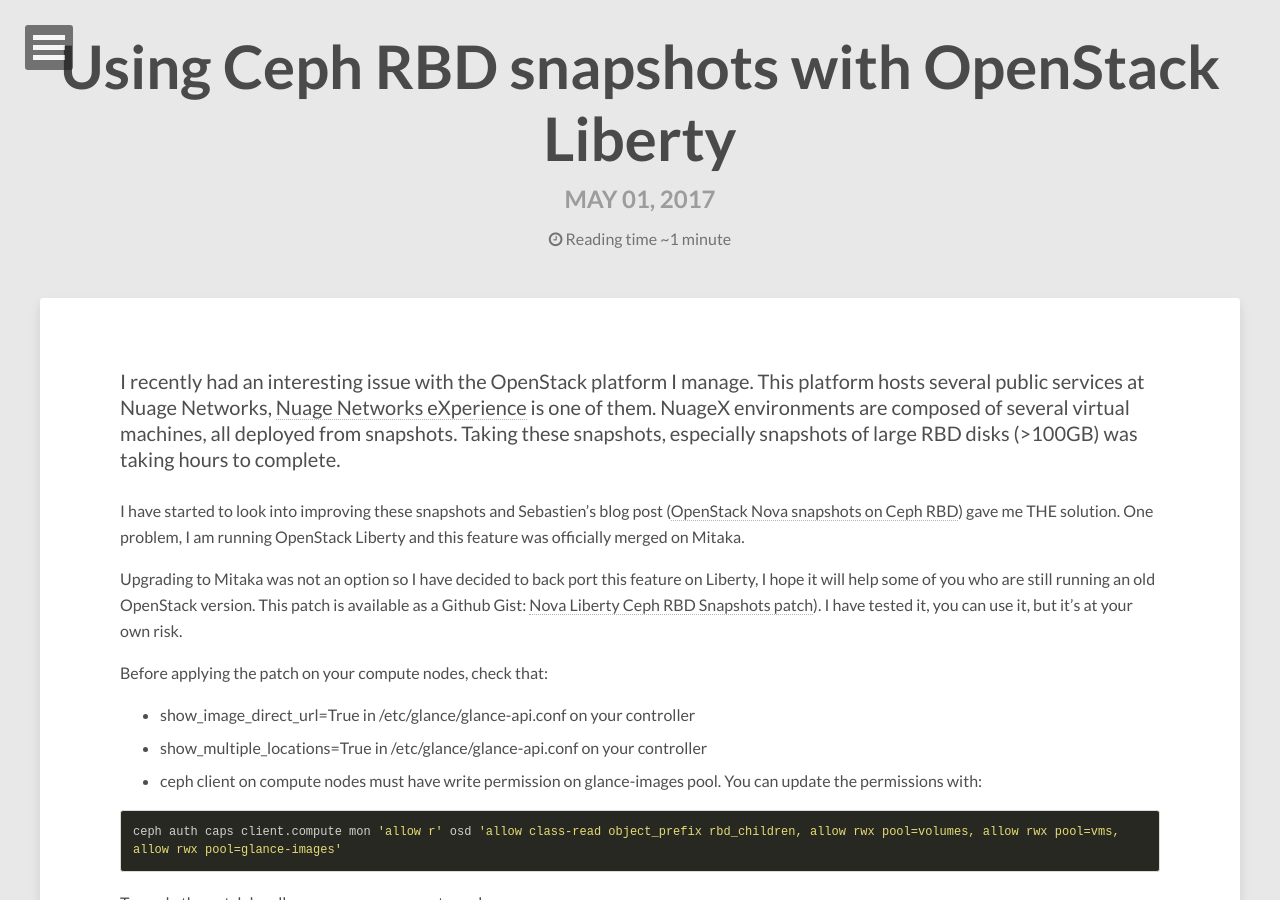
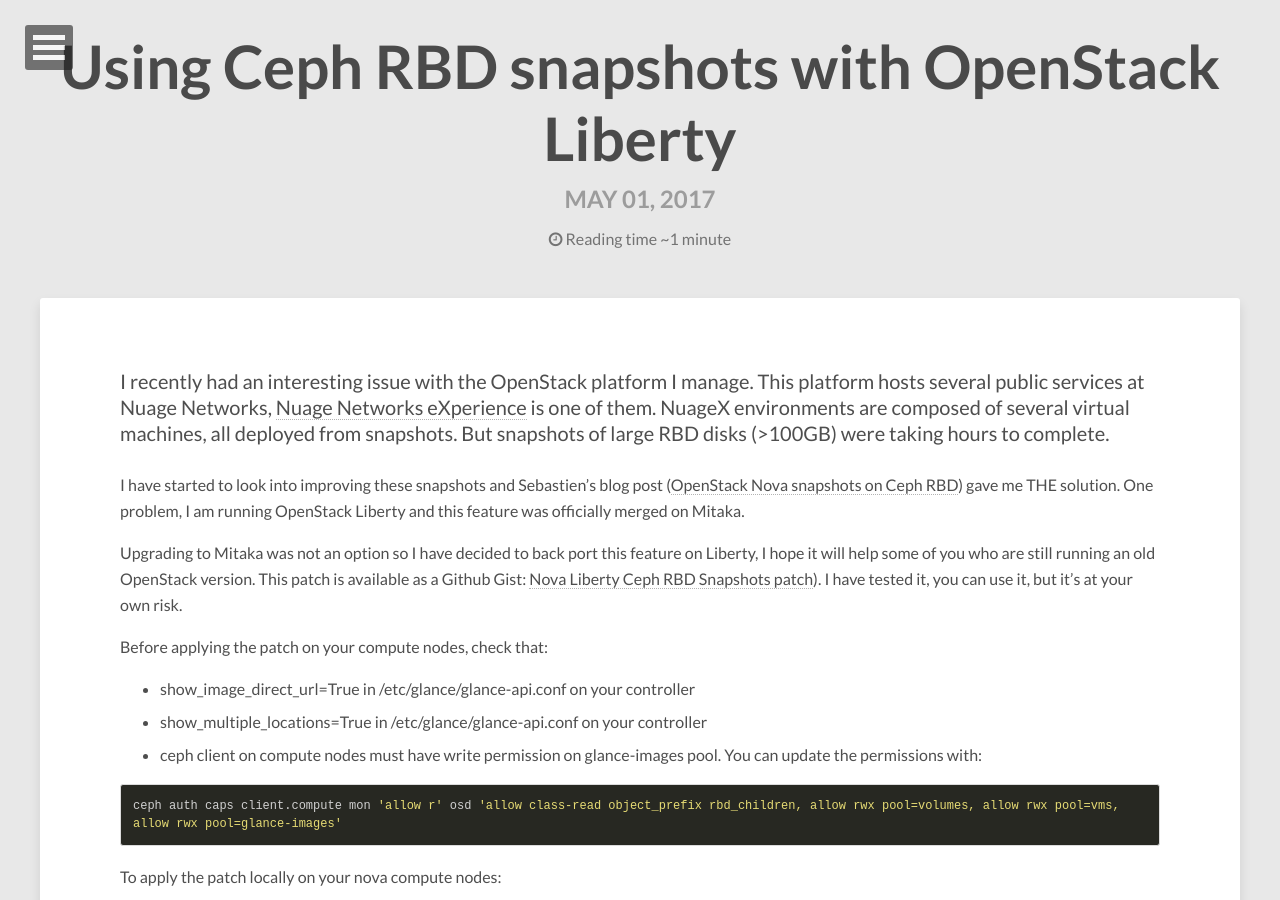
Before and after one commit to rvichery/rvichery.github.io, a Jekyll site: the page built from _posts/2017-05-01-openstack-liberty-ceph-snapshots.md, in a window 1280 px wide and 900 px high. Built offline with Jekyll 4.4.1, drawn with Linux system fonts in a browser that asks for light colours; nearby versions of some CDN libraries; comment, search, counter and statistics services are not loaded.

Commit message:
Update intro sentence

```diff
--- a/_posts/2017-05-01-openstack-liberty-ceph-snapshots.md
+++ b/_posts/2017-05-01-openstack-liberty-ceph-snapshots.md
@@ -11,7 +11,7 @@
 share: "Using Ceph RBD snapshots with OpenStack Liberty"
 ---
 
-I recently had an interesting issue with the OpenStack platform I manage. This platform hosts several public services at Nuage Networks, [Nuage Networks eXperience](http://nuagex.io) is one of them. NuageX environments are composed of several virtual machines, all deployed from snapshots. Taking these snapshots, especially snapshots of large RBD disks (>100GB) was taking hours to complete.
+I recently had an interesting issue with the OpenStack platform I manage. This platform hosts several public services at Nuage Networks, [Nuage Networks eXperience](http://nuagex.io) is one of them. NuageX environments are composed of several virtual machines, all deployed from snapshots. But snapshots of large RBD disks (>100GB) were taking hours to complete.
 
 I have started to look into improving these snapshots and Sebastien's blog post ([OpenStack Nova snapshots on Ceph RBD](https://www.sebastien-han.fr/blog/2015/10/05/openstack-nova-snapshots-on-ceph-rbd/)) gave me THE solution.
 One problem, I am running OpenStack Liberty and this feature was officially merged on Mitaka.
```
